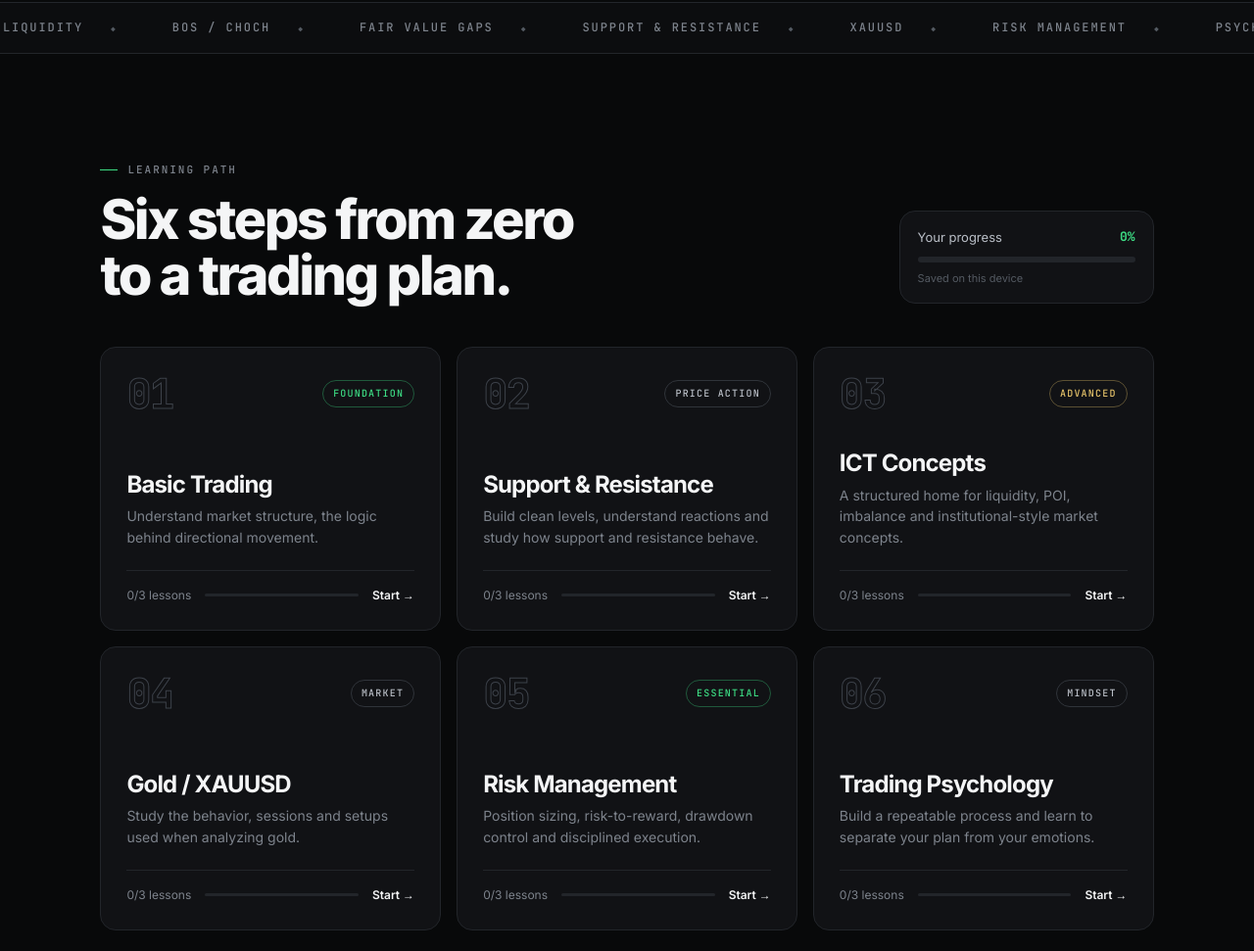
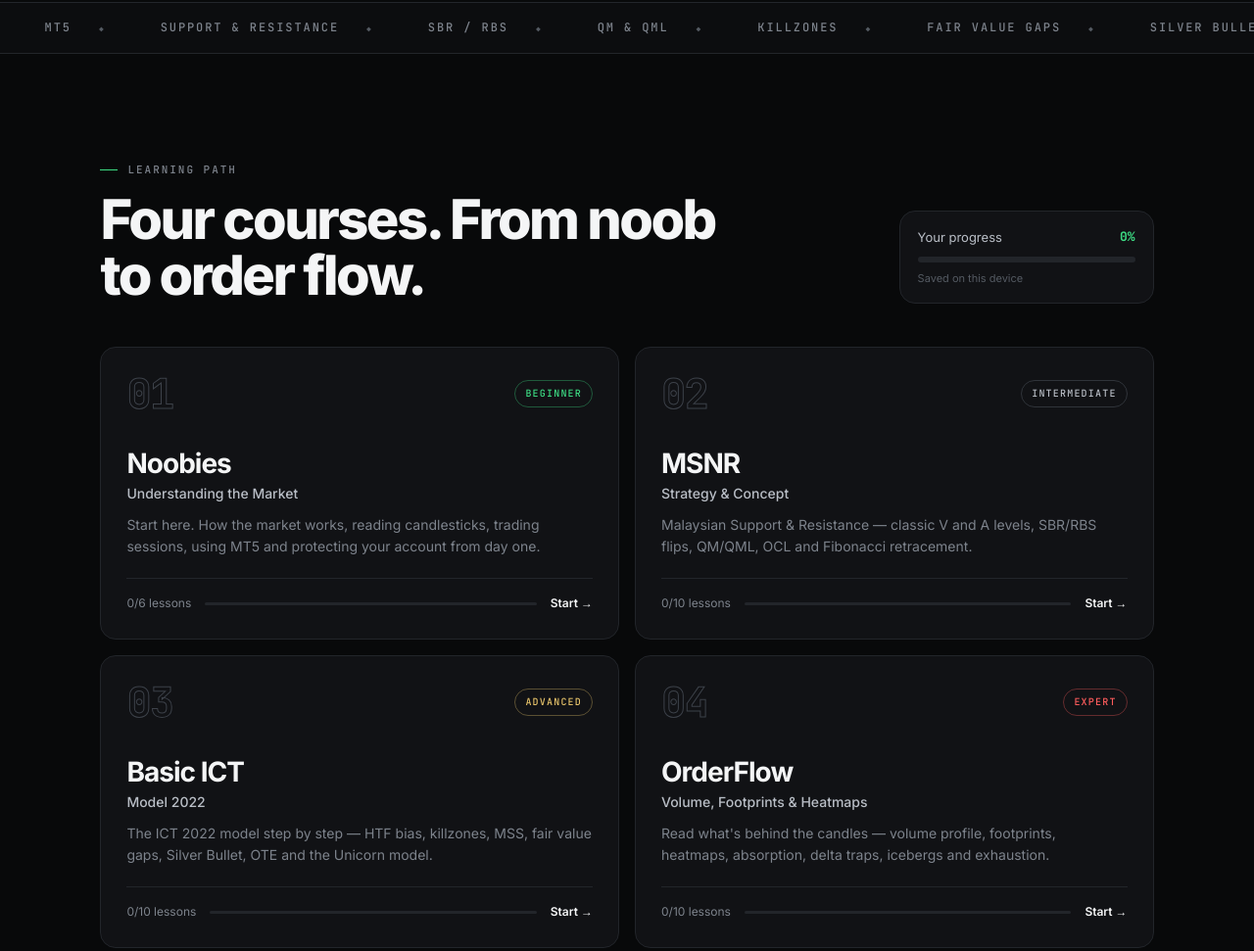
Before and after one commit to clinprex/The-Profit-Lab, a plain HTML site: page index.html in a window 1280 px wide. Shown: the part 970-1941 px from the top of the page at 98% size. Drawn offline with Linux system fonts and the light colour scheme.

Commit message:
Replace course list with Noobies, MSNR, Basic ICT 2022 and OrderFlow
Co-Authored-By: Claude Opus 5.5 <noreply@anthropic.com>
Claude-Session: https://claude.ai/code/session_01RYQYQTCWuWAnQkCVfSB1u5

```diff
--- a/assets/app.js
+++ b/assets/app.js
@@ -46,7 +46,7 @@ grid.innerHTML=COURSES.map((c,i)=>{
   const n=courseDone(i),t=c.lessons.length,pct=t?Math.round(n/t*100):0;
   return `<li class="reveal"><a class="course${n===t&&t?" done":""}" href="courses.html#course-${i+1}">
     <div class="course-top"><span class="course-num">${esc(c.number)}</span><span class="tag ${levelClass(c.tag)}">${esc(c.tag)}</span></div>
-    <h3>${esc(c.title)}</h3><p>${esc(c.description)}</p>
+    <h3>${esc(c.title)}</h3>${c.subtitle?`<div class="course-sub">${esc(c.subtitle)}</div>`:""}<p>${esc(c.description)}</p>
     <div class="course-foot"><span>${n}/${t} lessons</span><span class="mini"><i style="width:${pct}%"></i></span><span class="go">${n?"Continue":"Start"} →</span></div>
   </a></li>`;
 }).join("");
--- a/assets/common.js
+++ b/assets/common.js
@@ -5,7 +5,7 @@ const $=(s,r=document)=>r.querySelector(s);
 const esc=s=>String(s??"").replace(/[&<>"']/g,c=>({"&":"&amp;","<":"&lt;",">":"&gt;",'"':"&quot;","'":"&#39;"}[c]));
 
 /* ---------- Progress (stored only in this browser) ---------- */
-const KEY="tpl-progress-v1";
+const KEY="tpl-progress-v2"; // bumped when the course list was replaced
 let done={};
 try{done=JSON.parse(localStorage.getItem(KEY))||{}}catch(e){done={}}
 const save=()=>{try{localStorage.setItem(KEY,JSON.stringify(done))}catch(e){}};
@@ -21,7 +21,8 @@ const overallPct=()=>{
 const firstUnfinished=ci=>{const i=COURSES[ci].lessons.findIndex((_,li)=>!isDone(ci,li));return i<0?0:i};
 const levelClass=tag=>{
   const t=String(tag).toLowerCase();
-  if(t.includes("found")||t.includes("essential"))return "lv-foundation";
+  if(t.includes("begin")||t.includes("found")||t.includes("essential"))return "lv-foundation";
+  if(t.includes("expert")||t.includes("pro"))return "lv-expert";
   if(t.includes("adv"))return "lv-advanced";
   return "";
 };
--- a/assets/data.js
+++ b/assets/data.js
@@ -1,56 +1,64 @@
+// Each lesson: {title:"...", youtube:"YouTube link", notes:"optional text under the video"}
+// subtitle is optional and shows under the course title.
 const COURSES = [
   {
-    number:"01", title:"Basic Trading", tag:"FOUNDATION",
-    description:"Understand market structure, the logic behind directional movement.",
+    number:"01", title:"Noobies", subtitle:"Understanding the Market", tag:"BEGINNER",
+    description:"Start here. How the market works, reading candlesticks, trading sessions, using MT5 and protecting your account from day one.",
     lessons:[
-      {title:"01 — What is Market Structure?", youtube:""},
-      {title:"02 — Swing Highs & Swing Lows", youtube:""},
-      {title:"03 — BOS & CHOCH", youtube:""}
+      {title:"01 — Fundamental", youtube:""},
+      {title:"02 — Candle Sticks", youtube:""},
+      {title:"03 — Trade Sessions", youtube:""},
+      {title:"04 — Basic MT5", youtube:""},
+      {title:"05 — Risk Management For Starters", youtube:""},
+      {title:"06 — Goals & Trade Limitations", youtube:""}
     ]
   },
   {
-    number:"02", title:"Support & Resistance", tag:"PRICE ACTION",
-    description:"Build clean levels, understand reactions and study how support and resistance behave.",
+    number:"02", title:"MSNR", subtitle:"Strategy & Concept", tag:"INTERMEDIATE",
+    description:"Malaysian Support & Resistance — classic V and A levels, SBR/RBS flips, QM/QML, OCL and Fibonacci retracement.",
     lessons:[
-      {title:"01 — Finding Clean Levels", youtube:""},
-      {title:"02 — RBS & SBR", youtube:""},
-      {title:"03 — Confirmation & Entries", youtube:""}
+      {title:"01 — Introduction", youtube:""},
+      {title:"02 — Support", youtube:""},
+      {title:"03 — Resistance", youtube:""},
+      {title:"04 — Classic V", youtube:""},
+      {title:"05 — Classic A", youtube:""},
+      {title:"06 — SBR", youtube:""},
+      {title:"07 — RBS", youtube:""},
+      {title:"08 — QM & QML", youtube:""},
+      {title:"09 — OCL", youtube:""},
+      {title:"10 — Fibo Retracement", youtube:""}
     ]
   },
   {
-    number:"03", title:"ICT Concepts", tag:"ADVANCED",
-    description:"A structured home for liquidity, POI, imbalance and institutional-style market concepts.",
+    number:"03", title:"Basic ICT", subtitle:"Model 2022", tag:"ADVANCED",
+    description:"The ICT 2022 model step by step — HTF bias, killzones, MSS, fair value gaps, Silver Bullet, OTE and the Unicorn model.",
     lessons:[
-      {title:"01 — Liquidity", youtube:""},
-      {title:"02 — Fair Value Gaps", youtube:""},
-      {title:"03 — Points of Interest", youtube:""}
+      {title:"01 — Higher-Timeframe (HTF) Bias", youtube:""},
+      {title:"02 — Killzone", youtube:""},
+      {title:"03 — Displacement & Market Structure Shift (MSS)", youtube:""},
+      {title:"04 — Fair Value Gap (FVG)", youtube:""},
+      {title:"05 — ICT Silver Bullet", youtube:""},
+      {title:"06 — Liquidity Raids (Turtle Soup)", youtube:""},
+      {title:"07 — OTE / Premium-Discount Price", youtube:""},
+      {title:"08 — Judas Setup", youtube:""},
+      {title:"09 — SMT Divergence (Smart-Money-Technique)", youtube:""},
+      {title:"10 — Unicorn Model", youtube:""}
     ]
   },
   {
-    number:"04", title:"Gold / XAUUSD", tag:"MARKET",
-    description:"Study the behavior, sessions and setups used when analyzing gold.",
+    number:"04", title:"OrderFlow", subtitle:"Volume, Footprints & Heatmaps", tag:"EXPERT",
+    description:"Read what's behind the candles — volume profile, footprints, heatmaps, absorption, delta traps, icebergs and exhaustion.",
     lessons:[
-      {title:"01 — XAUUSD Basics", youtube:""},
-      {title:"02 — Session Mapping", youtube:""},
-      {title:"03 — Trade Planning", youtube:""}
-    ]
-  },
-  {
-    number:"05", title:"Risk Management", tag:"ESSENTIAL",
-    description:"Position sizing, risk-to-reward, drawdown control and disciplined execution.",
-    lessons:[
-      {title:"01 — Risk Per Trade", youtube:""},
-      {title:"02 — R:R & Position Size", youtube:""},
-      {title:"03 — Daily Loss Rules", youtube:""}
-    ]
-  },
-  {
-    number:"06", title:"Trading Psychology", tag:"MINDSET",
-    description:"Build a repeatable process and learn to separate your plan from your emotions.",
-    lessons:[
-      {title:"01 — Process Over Outcome", youtube:""},
-      {title:"02 — Revenge Trading", youtube:""},
-      {title:"03 — Building Consistency", youtube:""}
+      {title:"01 — Fixed Range Volume Profile", youtube:""},
+      {title:"02 — Session Range Volume Profile", youtube:""},
+      {title:"03 — Timings", youtube:""},
+      {title:"04 — Data Footprints", youtube:""},
+      {title:"05 — Heatmaps", youtube:""},
+      {title:"06 — Absorption & Reversal", youtube:""},
+      {title:"07 — Imbalance Breakout", youtube:""},
+      {title:"08 — Delta Trap", youtube:""},
+      {title:"09 — IceBerg", youtube:""},
+      {title:"10 — Exhaustion Fade", youtube:""}
     ]
   }
 ];
--- a/assets/style.css
+++ b/assets/style.css
@@ -103,7 +103,7 @@ img{max-width:100%}
 
 /* ---------- Course cards ---------- */
 .course-grid>li{display:flex}
-.course-grid{list-style:none;margin:0;padding:0;display:grid;grid-template-columns:repeat(3,1fr);gap:16px;counter-reset:c}
+.course-grid{list-style:none;margin:0;padding:0;display:grid;grid-template-columns:repeat(2,1fr);gap:16px;counter-reset:c}
 .course{flex:1;position:relative;border:1px solid var(--line);border-radius:var(--radius);background:var(--panel);padding:26px;min-height:290px;display:flex;flex-direction:column;cursor:pointer;transition:border-color .25s,transform .25s,background .25s;overflow:hidden}
 .course:before{content:"";position:absolute;inset:0;background:radial-gradient(400px circle at var(--mx,50%) var(--my,0%),rgba(255,255,255,.06),transparent 45%);opacity:0;transition:opacity .3s;pointer-events:none}
 .course:hover{border-color:var(--line2);transform:translateY(-4px);background:var(--panel2)}
@@ -114,7 +114,10 @@ img{max-width:100%}
 .tag{font-family:var(--mono);font-size:10px;letter-spacing:.12em;color:var(--soft);border:1px solid var(--line2);border-radius:999px;padding:5px 10px}
 .tag.lv-foundation{color:var(--green);border-color:rgba(61,220,132,.35)}
 .tag.lv-advanced{color:var(--gold);border-color:rgba(230,195,106,.35)}
-.course h3{font-size:24px;letter-spacing:-.035em;margin:34px 0 8px;line-height:1.15}
+.tag.lv-expert{color:var(--red);border-color:rgba(255,93,93,.35)}
+.course-sub{font-size:14px;color:var(--soft);margin:-4px 0 10px;font-weight:500}
+.crow .course-sub{font-size:16px;margin:-4px 0 12px}
+.course h3{font-size:28px;letter-spacing:-.035em;margin:34px 0 8px;line-height:1.15}
 .course p{color:var(--muted);font-size:14px;margin:0 0 22px}
 .course-foot{display:flex;justify-content:space-between;align-items:center;gap:14px;padding-top:16px;border-top:1px solid var(--line);font-size:12px;color:var(--muted)}
 .course-foot .mini{flex:1;height:3px;background:var(--line);border-radius:4px;overflow:hidden}
--- a/index.html
+++ b/index.html
@@ -35,7 +35,7 @@
       <div class="hero-copy">
         <div class="pill"><span class="dot"></span> 100% free · No VIP · No monthly fee</div>
         <h1>Learn the market.<br><span class="chrome">Build your edge.</span></h1>
-        <p class="lead">A structured, free trading school — from market structure to gold, risk and psychology. Watch the lessons, download the guides, practise with real tools.</p>
+        <p class="lead">A structured, free trading school — from your first candlestick to MSNR, ICT and order flow. Watch the lessons, download the guides, practise with real tools.</p>
         <div class="hero-actions">
           <a class="btn primary" href="courses.html#course-1">Start Course 01 →</a>
           <a class="btn ghost" href="courses.html">All Courses</a>
@@ -60,8 +60,8 @@
     <!-- TICKER -->
     <div class="ticker" aria-hidden="true">
       <div class="ticker-track">
-        <span>MARKET STRUCTURE</span><span>LIQUIDITY</span><span>BOS / CHOCH</span><span>FAIR VALUE GAPS</span><span>SUPPORT &amp; RESISTANCE</span><span>XAUUSD</span><span>RISK MANAGEMENT</span><span>PSYCHOLOGY</span>
-        <span>MARKET STRUCTURE</span><span>LIQUIDITY</span><span>BOS / CHOCH</span><span>FAIR VALUE GAPS</span><span>SUPPORT &amp; RESISTANCE</span><span>XAUUSD</span><span>RISK MANAGEMENT</span><span>PSYCHOLOGY</span>
+        <span>CANDLESTICKS</span><span>TRADE SESSIONS</span><span>MT5</span><span>SUPPORT &amp; RESISTANCE</span><span>SBR / RBS</span><span>QM &amp; QML</span><span>KILLZONES</span><span>FAIR VALUE GAPS</span><span>SILVER BULLET</span><span>SMT DIVERGENCE</span><span>VOLUME PROFILE</span><span>FOOTPRINTS</span><span>ICEBERGS</span>
+        <span>CANDLESTICKS</span><span>TRADE SESSIONS</span><span>MT5</span><span>SUPPORT &amp; RESISTANCE</span><span>SBR / RBS</span><span>QM &amp; QML</span><span>KILLZONES</span><span>FAIR VALUE GAPS</span><span>SILVER BULLET</span><span>SMT DIVERGENCE</span><span>VOLUME PROFILE</span><span>FOOTPRINTS</span><span>ICEBERGS</span>
       </div>
     </div>
 
@@ -70,7 +70,7 @@
       <div class="section-head">
         <div>
           <div class="eyebrow">Learning path</div>
-          <h2>Six steps from zero<br>to a trading plan.</h2>
+          <h2>Four courses. From noob<br>to order flow.</h2>
         </div>
         <div class="progress-box">
           <div class="progress-label"><span>Your progress</span><b id="overall-pct">0%</b></div>
```
Also changed, not shown: assets/courses.js (+5 -4 lines), courses.html (+2 -2 lines).
